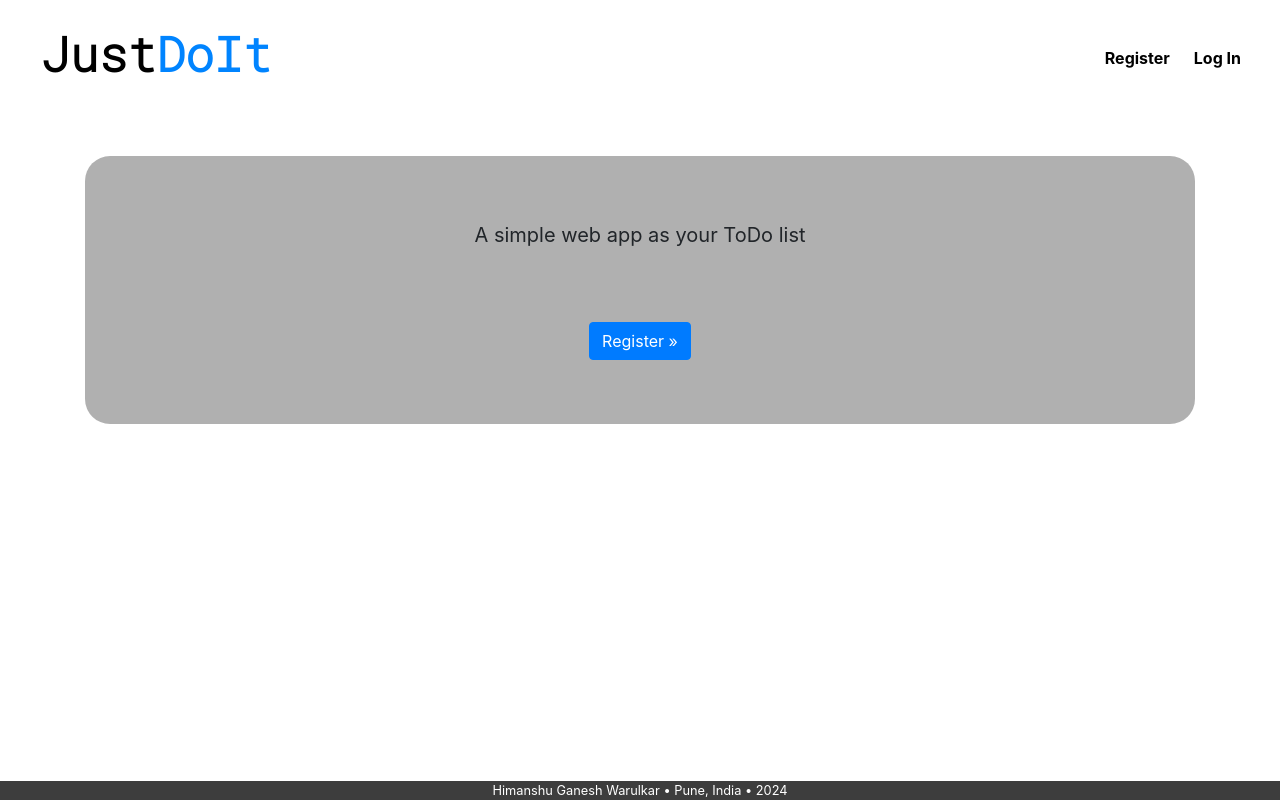
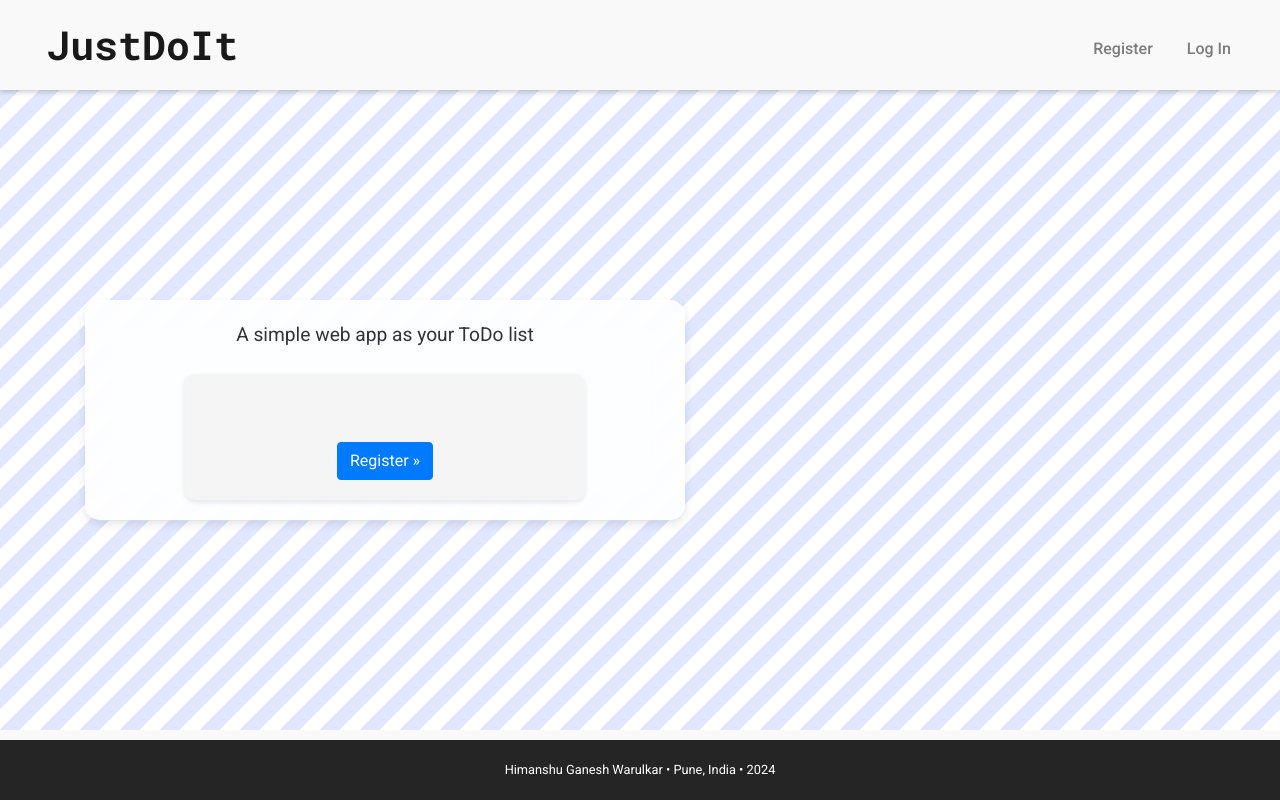
Before and after one commit to Aiprogrammer2305/JustDoIt-CS50x, a Flask app: page / in a window 1280 px wide. Run offline with Flask 2, Linux system fonts and the light colour scheme; some libraries are stand-ins or nearby versions.

Commit message:
Update styles.css

```diff
--- a/static/styles.css
+++ b/static/styles.css
@@ -1,112 +1,162 @@
-@import url('https://fonts.googleapis.com/css2?family=Roboto+Mono:wght@300&display=swap');
+@import url('https://fonts.googleapis.com/css2?family=Roboto+Mono:wght@300;700&family=Roboto:wght@400;500;700&display=swap');
 
+/* General Styles */
+body {
+    margin: 0;
+    padding: 0;
+    font-family: 'Roboto', sans-serif;
+    color: #333;
+    background-color: #f9f9f9;
+    line-height: 1.6;
+}
 
 /* Nav bar */
-nav
-{
-    border: none;
+nav {
     width: 100%;
-}
-nav .navbar-brand
-{
-    font-size: 3rem;
-    font-family: 'Roboto Mono', monospace;
-    font-weight: bold;
-    margin: auto;
-    padding: 10px;
-    background-color: transparent;
-    backdrop-filter: blur(10px);
-    border-radius: 0.2em;
-}
-.black
-{
-    color: black;
-}
-.blue
-{
-    color: rgb(0, 132, 255);
-}
-a
-{
-    text-decoration: none;
-    color: black!important;
-}
-.nav-link
-{
-    color: rgb(0, 0, 0);
-    font-weight: bold;
+    background: rgba(0, 0, 0, 0.85);
+    padding: 10px 20px;
+    box-shadow: 0 2px 5px rgba(0, 0, 0, 0.2);
+    position: sticky;
+    top: 0;
+    z-index: 1000;
 }
 
-main
-{
-    display: flex;
-    align-items: center;
-}
-footer
-{
-    margin-top: auto;
-    width: 100%;
-    background-color: rgba(0, 0, 0, 0.76);
+nav .navbar-brand {
+    font-size: 2.5rem;
+    font-family: 'Roboto Mono', monospace;
+    font-weight: 700;
     color: white;
+    margin: 0;
+    padding: 5px 15px;
+    border-radius: 0.2em;
+    transition: background-color 0.3s ease;
 }
 
-/* index.html */
-#index-body
-{
-    background-color: white;
-    background-size: 100% auto;
-    height: 80vh;
+nav .navbar-brand:hover {
+    background-color: rgba(255, 255, 255, 0.2);
+}
+
+.nav-link {
+    color: white;
+    font-weight: 500;
+    margin: 0 10px;
+    transition: color 0.3s ease;
+}
+
+.nav-link:hover {
+    color: #00aaff;
+    text-decoration: underline;
+}
+
+/* Main Content */
+main {
     display: flex;
     flex-direction: column;
     align-items: center;
-    padding: 0;
-}
-.jumbotron
-{
-    background-color: rgba(100, 100, 100, 0.507);
-    backdrop-filter: blur(50px);
-    border-radius: 25px;
-    font-size: 1.25em;
+    justify-content: center;
+    min-height: 80vh;
+    padding: 20px;
+    background-color: #ffffff;
+    background-image: linear-gradient(135deg, #e0e7ff 25%, transparent 25%, transparent 50%, #e0e7ff 50%, #e0e7ff 75%, transparent 75%, transparent);
+    background-size: 40px 40px;
 }
 
-
-/* Registration instructions, register.html and login.html */
-form
-{
-    width: fit-content;
-    font-size: .5rem;
-    color: white;
+/* Jumbotron */
+.jumbotron {
+    background-color: rgba(255, 255, 255, 0.85);
+    backdrop-filter: blur(20px);
+    border-radius: 15px;
+    padding: 20px 30px;
+    box-shadow: 0 4px 10px rgba(0, 0, 0, 0.1);
+    text-align: center;
+    font-size: 1.2rem;
+    width: 90%;
+    max-width: 600px;
+    margin: 20px 0;
 }
 
-a.button
-{
-    color: white!important;
-    text-decoration: underline;
+/* Forms */
+form {
+    width: 100%;
+    max-width: 400px;
+    padding: 20px;
+    background: #f5f5f5;
+    border-radius: 10px;
+    box-shadow: 0 2px 5px rgba(0, 0, 0, 0.1);
+    font-size: 0.875rem;
 }
 
-/* Password change */
-.pswd-change
-{
-    margin: auto;
+form input,
+form select,
+form textarea {
+    width: 100%;
+    padding: 10px;
+    margin: 10px 0;
+    border: 1px solid #ccc;
+    border-radius: 5px;
+    font-size: 1rem;
 }
 
-#task
-{
-    border: 2px solid red;
+form input:focus,
+form select:focus,
+form textarea:focus {
+    border-color: #00aaff;
+    outline: none;
+    box-shadow: 0 0 5px rgba(0, 132, 255, 0.5);
 }
 
-main
-{
-    display: flex;
-    flex-direction: column;
+a.button {
+    display: inline-block;
+    padding: 10px 15px;
+    background: #00aaff;
+    color: white !important;
+    text-decoration: none;
+    border-radius: 5px;
+    transition: background-color 0.3s ease;
 }
 
-table
-{
-    width: 50%;
+a.button:hover {
+    background: #0088cc;
 }
 
-.options
-{
-    width: fit-content;
+/* Table */
+table {
+    width: 100%;
+    max-width: 800px;
+    border-collapse: collapse;
+    margin: 20px 0;
+    box-shadow: 0 2px 5px rgba(0, 0, 0, 0.1);
 }
+
+table th,
+table td {
+    padding: 10px 15px;
+    border: 1px solid #ddd;
+    text-align: left;
+}
+
+table th {
+    background: #00aaff;
+    color: white;
+    font-weight: 700;
+}
+
+table tr:nth-child(even) {
+    background-color: #f2f2f2;
+}
+
+/* Footer */
+footer {
+    width: 100%;
+    background-color: rgba(0, 0, 0, 0.85);
+    color: white;
+    text-align: center;
+    padding: 20px 10px;
+    position: relative;
+    bottom: 0;
+}
+
+footer p {
+    margin: 0;
+    font-size: 0.875rem;
+}
```
